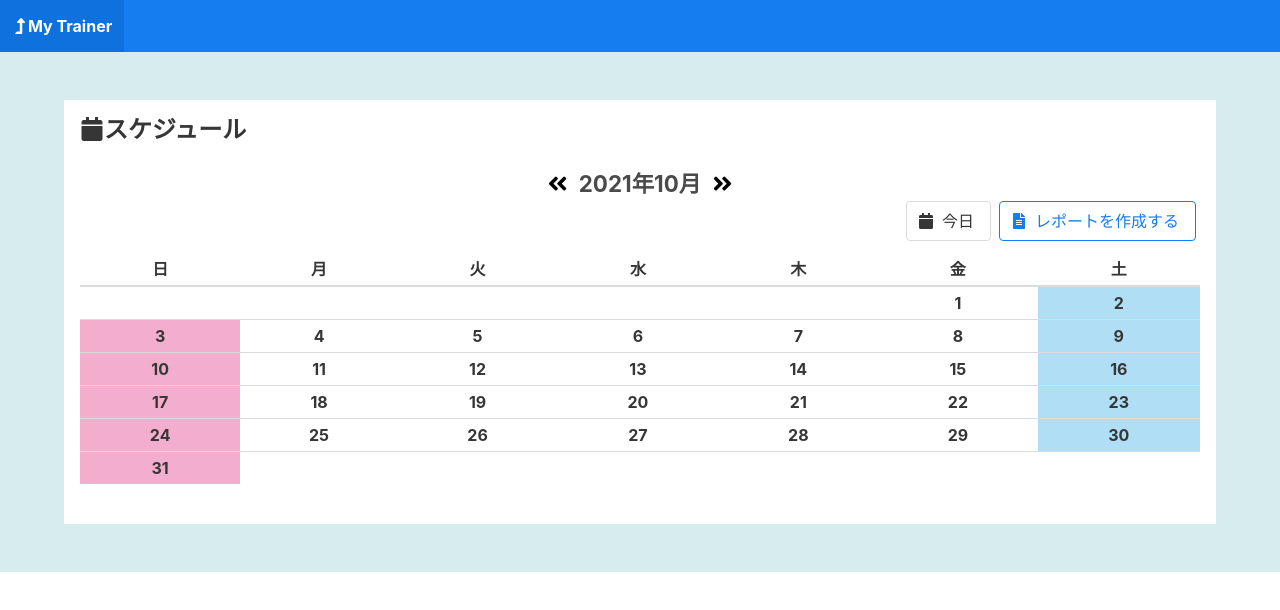
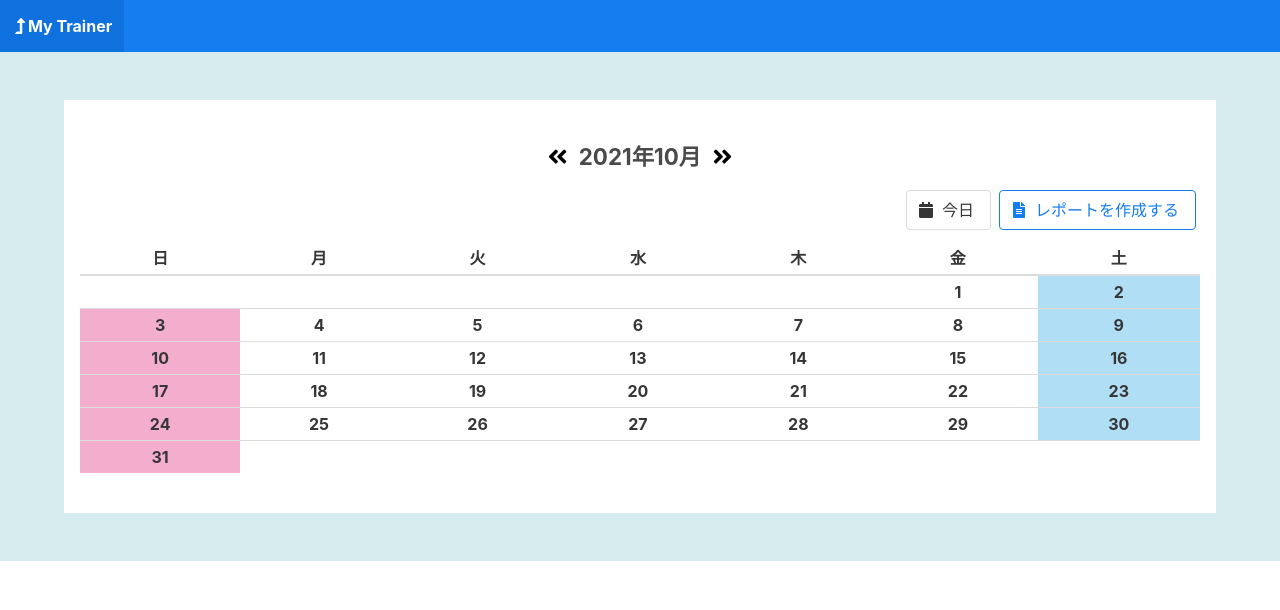
Before and after one commit to KentaYamada/my-trainer, a Vue app: page /reports in a window 1280 px wide. Shown: the top 610 px of the page. Built offline with nearby package versions, Linux system fonts and the light colour scheme; no server answers; the database is empty; what v-calendar would draw is missing.

Commit message:
modify layout

```diff
--- a/src/components/calendars/header/template.html
+++ b/src/components/calendars/header/template.html
@@ -8,7 +8,7 @@
             <b-icon icon="angle-double-right"></b-icon>
         </button>
     </p>
-    <div class="buttons is-right">
+    <div class="buttons is-right mt-4">
         <b-button icon-left="calendar" @click="handleCurrent">今日</b-button>
         <b-button type="is-info" icon-left="file-alt" outlined @click="handleCreateReport">レポートを作成する</b-button>
     </div>
--- a/src/views/reports/index/template.html
+++ b/src/views/reports/index/template.html
@@ -1,9 +1,6 @@
 <div class="columns is-desktop is-centered">
     <div class="column">
         <header class="page-header">
-            <h3 class="title is-size-4">
-                <b-icon pack="fas" icon="calendar"></b-icon>スケジュール
-            </h3>
         </header>
         <section class="page-body mt-5">
             <div class="calendar-header-container">
```
